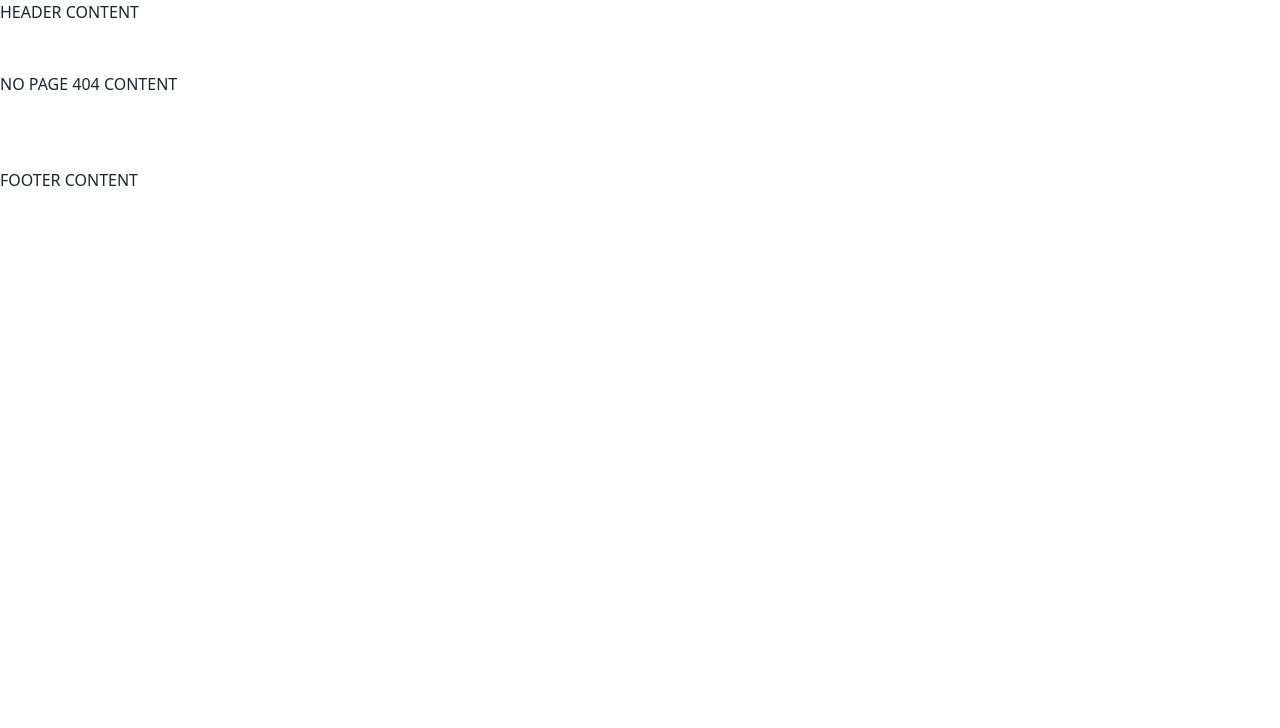
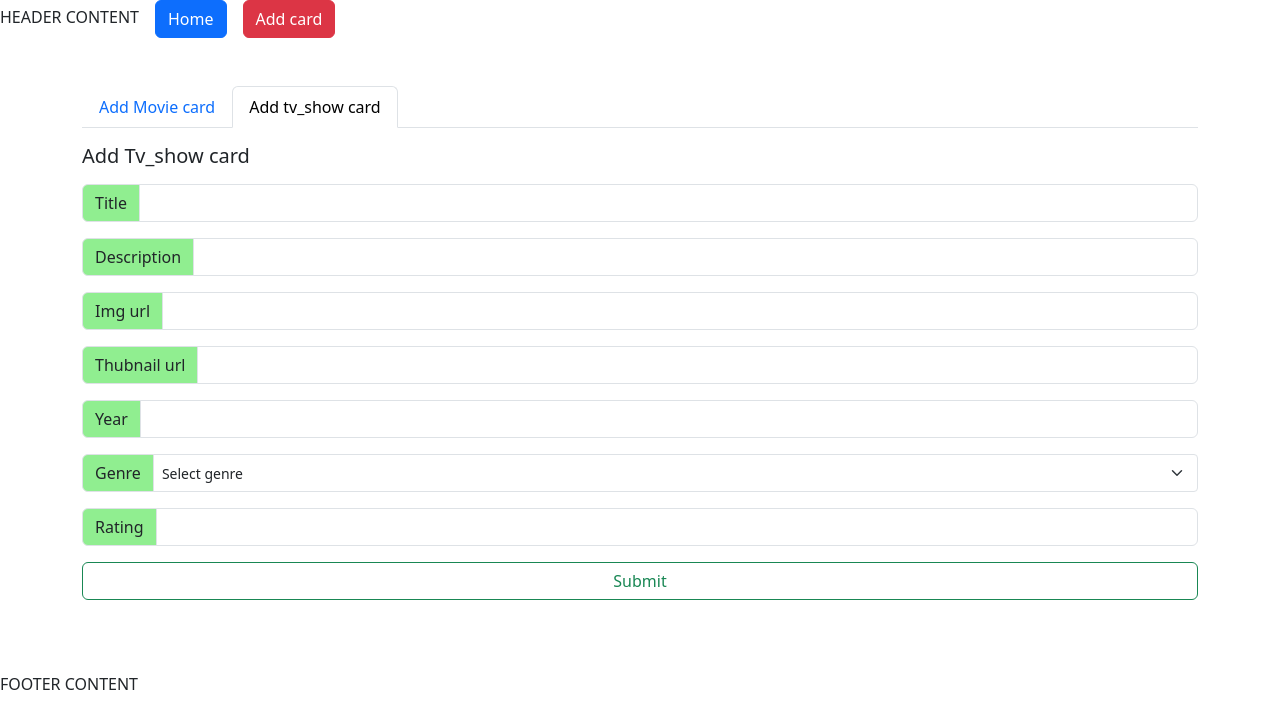
Before and after one commit to TadasJS/Movies-project, a React (Vite) app in the folder client/: page /addcardser in a window 1280 px wide. Before the commit this address had no page. Shown: the top 728 px of the page. Built offline with nearby package versions, Linux system fonts and the light colour scheme.

Commit message:
changes Home page, add movie/serial cards creating UI

```diff
--- /dev/null
+++ b/client/components/CreateCardForm.css
@@ -0,0 +1,8 @@
+
+.movieform_title_color{
+    background-color: lightblue;
+}
+
+.serialform_title_color{
+    background-color: lightgreen;
+}
--- /dev/null
+++ b/client/components/CreateCardMovie.jsx
@@ -0,0 +1,70 @@
+import { Link } from "react-router-dom"
+import './CreateCardForm.css'
+
+
+export function CreateCardMovie() {
+
+
+
+
+function handleSubmit (e) {
+    e.preventDefault()
+    console.log('sending movies...')
+}
+
+
+    return (
+        <div className="container">
+        <div className="nav nav-tabs mb-3" id="nav-tab" role="tablist">
+            <Link to='/addcardmov' className="nav-link active" id="nav-home-tab" data-bs-toggle="tab" data-bs-target="#nav-home" type="button" role="tab" aria-controls="nav-home" aria-selected="true">Add movie card</Link>
+            <Link to='/addcardser' className="nav-link" id="nav-profile-tab" data-bs-toggle="tab" data-bs-target="#nav-profile" type="button" role="tab" aria-controls="nav-profile" aria-selected="false" tabIndex="-1">Add Tv_show card</Link>
+          </div>
+          <h5 className="mb-3" >Add Movie card</h5>
+        <form onSubmit={handleSubmit} action="">
+            <div className="input-group mb-3">
+                <span className="input-group-text movieform_title_color movieform_title_color" id="inputGroup-sizing-default">Title</span>
+                <input  type="text" className="form-control" aria-label="Sizing example input" aria-describedby="inputGroup-sizing-default"/>
+            </div>
+            <div className="input-group mb-3">
+                <span className="input-group-text movieform_title_color" id="inputGroup-sizing-default">Description</span>
+                <input  type="text" className="form-control" aria-label="Sizing example input" aria-describedby="inputGroup-sizing-default"/>
+            </div>
+            <div className="input-group mb-3">
+                <span className="input-group-text movieform_title_color" id="inputGroup-sizing-default">Img url</span>
+                <input  type="text" className="form-control" aria-label="Sizing example input" aria-describedby="inputGroup-sizing-default"/>
+            </div>
+            <div className="input-group mb-3">
+                <span className="input-group-text movieform_title_color" id="inputGroup-sizing-default">Thubnail url</span>
+                <input  type="text" className="form-control" aria-label="Sizing example input" aria-describedby="inputGroup-sizing-default"/>
+            </div>
+            <div className="input-group mb-3">
+                <span className="input-group-text movieform_title_color" id="inputGroup-sizing-default">Year    </span>
+                <input  type="text" className="form-control" aria-label="Sizing example input" aria-describedby="inputGroup-sizing-default"/>
+            </div>
+            <div className="input-group mb-3">
+                <span className="input-group-text movieform_title_color" id="inputGroup-sizing-default">Genre</span>
+                <select class="form-select form-select-sm" aria-label=".form-select-sm example">
+            <option selected="">Select genre</option>
+            <option value="1">One</option>
+            <option value="2">Two</option>
+            <option value="3">Three</option>
+          </select>
+            </div>
+            <div className="input-group mb-3">
+                <span className="input-group-text movieform_title_color" id="inputGroup-sizing-default">Rating</span>
+                <select  type="text" className="form-control" aria-label="Sizing example input" aria-describedby="inputGroup-sizing-default"/>
+            </div>
+            <div className="d-grid gap-2">
+                <button className="btn btn-outline-primary " type="submit">Submit</button>
+            </div>
+        </form>
+
+
+        </div>
+
+
+
+
+
+    )
+}
--- /dev/null
+++ b/client/components/CreateCardSerial.jsx
@@ -0,0 +1,76 @@
+import { Link } from "react-router-dom"
+
+
+export function CreateCardSerial() {
+
+
+    function handleSubmit (e) {
+        e.preventDefault()
+        console.log('sending serial...')
+    }
+
+    return (
+
+
+
+        <div className="container">
+
+<div className="bd-example-snippet bd-code-snippet">
+  <div className="bd-example m-0 border-0">
+        <nav>
+          <div className="nav nav-tabs mb-3" id="nav-tab" role="tablist">
+            <Link to='/addcardmov' className="nav-link" id="nav-home-tab" data-bs-toggle="tab" data-bs-target="#nav-home" type="button" role="tab" aria-controls="nav-home" aria-selected="false" tabIndex="-1">Add Movie card</Link>
+            <Link to='/addcardser' className="nav-link active" id="nav-profile-tab" data-bs-toggle="tab" data-bs-target="#nav-profile" type="button" role="tab" aria-controls="nav-profile" aria-selected="false" tabIndex="-1">Add tv_show card</Link>
+          </div>
+        </nav>
+  </div>
+</div>
+ <h5 className="mb-3" >Add Tv_show card</h5>
+        <form onSubmit={handleSubmit} action="">
+            <div className="input-group mb-3">
+                <span className="input-group-text serialform_title_color " id="inputGroup-sizing-default">Title</span>
+                <input type="text" className="form-control" aria-label="Sizing example input" aria-describedby="inputGroup-sizing-default"/>
+            </div>
+            <div className="input-group mb-3">
+                <span className="input-group-text serialform_title_color " id="inputGroup-sizing-default">Description</span>
+                <input type="text" className="form-control" aria-label="Sizing example input" aria-describedby="inputGroup-sizing-default"/>
+            </div>
+            <div className="input-group mb-3">
+                <span className="input-group-text serialform_title_color " id="inputGroup-sizing-default">Img url</span>
+                <input type="text" className="form-control" aria-label="Sizing example input" aria-describedby="inputGroup-sizing-default"/>
+            </div>
+            <div className="input-group mb-3">
+                <span className="input-group-text serialform_title_color " id="inputGroup-sizing-default">Thubnail url</span>
+                <input type="text" className="form-control" aria-label="Sizing example input" aria-describedby="inputGroup-sizing-default"/>
+            </div>
+            <div className="input-group mb-3">
+                <span className="input-group-text serialform_title_color " id="inputGroup-sizing-default">Year    </span>
+                <input type="text" className="form-control" aria-label="Sizing example input" aria-describedby="inputGroup-sizing-default"/>
+            </div>
+            <div className="input-group mb-3">
+                <span className="input-group-text serialform_title_color " id="inputGroup-sizing-default">Genre</span>
+                <select class="form-select form-select-sm" aria-label=".form-select-sm example">
+            <option selected="">Select genre</option>
+            <option value="1">One</option>
+            <option value="2">Two</option>
+            <option value="3">Three</option>
+          </select>
+            </div>
+            <div className="input-group mb-3">
+                <span className="input-group-text serialform_title_color" id="inputGroup-sizing-default">Rating</span>
+                <input type="text" className="form-control" aria-label="Sizing example input" aria-describedby="inputGroup-sizing-default"/>
+            </div>
+            <div className="d-grid gap-2">
+                <button className="btn btn-outline-success" type="submit">Submit</button>
+            </div>
+        </form>
+
+
+        </div>
+
+
+
+
+
+    )
+}
--- a/client/components/Header.jsx
+++ b/client/components/Header.jsx
@@ -1,9 +1,12 @@
+import {Link} from 'react-router-dom'
 
 
 export function Header() {
     return(
         <header>
             HEADER CONTENT
+            <Link to='/' type="button" className="btn btn-primary ms-3">Home</Link>
+            <Link to='/addcardmov' type="button" className="btn btn-danger ms-3">Add card </Link>
             <br />
             <br />
             <br />
--- a/client/pages/HomePage.jsx
+++ b/client/pages/HomePage.jsx
@@ -2,35 +2,50 @@
 
 export function HomePage() {
     return(
-        <table className="table table-dark">
-  <thead>
-    <tr>
-      <th scope="col">#</th>
-      <th scope="col">First</th>
-      <th scope="col">Last</th>
-      <th scope="col">Handle</th>
-    </tr>
-  </thead>
-  <tbody>
-    <tr>
-      <th scope="row">1</th>
-      <td>Mark</td>
-      <td>Otto</td>
-      <td>@mdo</td>
-    </tr>
-    <tr>
-      <th scope="row">2</th>
-      <td>Jacob</td>
-      <td>Thornton</td>
-      <td>@fat</td>
-    </tr>
-    <tr>
-      <th scope="row">3</th>
-      <td>Larry</td>
-      <td>the Bird</td>
-      <td>@twitter</td>
-    </tr>
-  </tbody>
-</table>
+      <div className="container">
+        <h4>Bendri klausimai</h4>
+        <ul>
+          <li> Gabrielė prašė sudėt Id an mygtukų nav barų ir dar kažko. Ant ko tiksliai reikia dėt ir kaip dedam? </li>
+        </ul>
+
+      <div className="row row-cols-1 row-cols-md-2 row-cols-xl-4  g-4">
+      <div className="col">
+        <div className="card">
+          <img src="..." className="card-img-top" alt="..."/>
+          <div className="card-body">
+            <h5 className="card-title">Card title</h5>
+            <p className="card-text">This is a longer card with supporting text below as a natural lead-in to additional content. This content is a little bit longer.</p>
+          </div>
+        </div>
+      </div>
+      <div className="col">
+        <div className="card">
+          <img src="..." className="card-img-top" alt="..."/>
+          <div className="card-body">
+            <h5 className="card-title">Card title</h5>
+            <p className="card-text">This is a longer card with supporting text below as a natural lead-in to additional content. This content is a little bit longer.</p>
+          </div>
+        </div>
+      </div>
+      <div className="col">
+        <div className="card">
+          <img src="..." className="card-img-top" alt="..."/>
+          <div className="card-body">
+            <h5 className="card-title">Card title</h5>
+            <p className="card-text">This is a longer card with supporting text below as a natural lead-in to additional content.</p>
+          </div>
+        </div>
+      </div>
+      <div className="col">
+        <div className="card">
+          <img src="..." className="card-img-top" alt="..."/>
+          <div className="card-body">
+            <h5 className="card-title">Card title</h5>
+            <p className="card-text">This is a longer card with supporting text below as a natural lead-in to additional content. This content is a little bit longer.</p>
+          </div>
+        </div>
+      </div>
+    </div>
+    </div>
     )
 }
--- a/client/src/App.jsx
+++ b/client/src/App.jsx
@@ -3,6 +3,8 @@ import { BrowserRouter, Route, Routes } from 'react-router-dom'
 import { HomePage } from '../pages/HomePage'
 import { NoPage } from '../pages/NoPage'
 import { BasicLayout } from '../layout/BasicLayout'
+import { CreateCardMovie } from '../components/CreateCardMovie'
+import { CreateCardSerial } from '../components/CreateCardSerial'
 
 function App() {
 
@@ -11,9 +13,11 @@ function App() {
     <Routes>
         <Route Component={BasicLayout}>
           <Route index path="/" element={<HomePage />} />
-          <Route path="*" element={<NoPage />} />
+          <Route index path="/addcardmov" element={<CreateCardMovie />} />
+          <Route index path="/addcardser" element={<CreateCardSerial />} />
 
 
+          <Route path="*" element={<NoPage />} />
         </Route>
     </Routes>
  </BrowserRouter>
```
